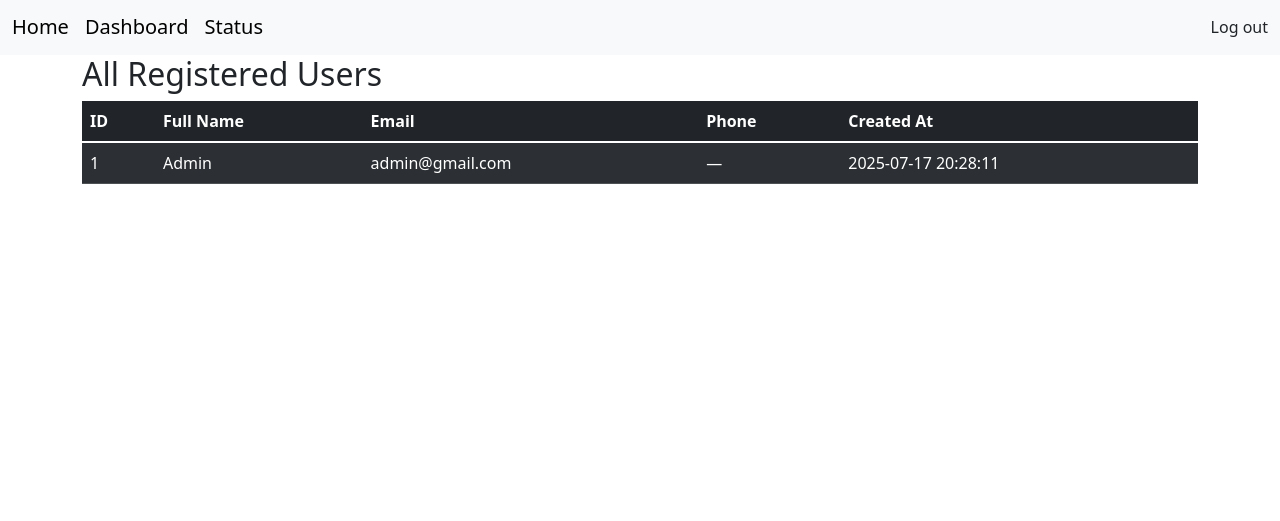
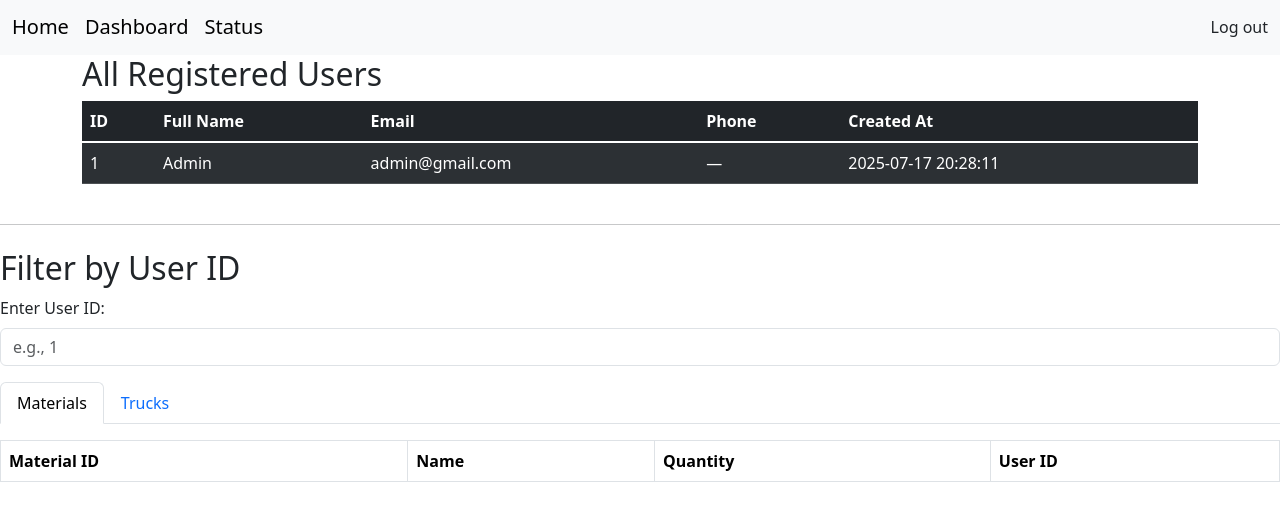
Before and after one commit to Niharipriya/Vahana_mitra.github.io, a Flask app: page /admin in a window 1280 px wide. Shown: the part 1-522 px from the top of the page. Run offline with Flask 3, Linux system fonts and the light colour scheme; the first user in the database is signed in; data comes from the database, SQL or seed files in the repository; lists and menus that the app fills with data are empty; some libraries are stand-ins or nearby versions.

Commit message:
added user search admin

```diff
--- a/templates/admin.html
+++ b/templates/admin.html
@@ -31,4 +31,85 @@
             </tbody>
         </table>
     </div>
+
+    <hr class="my-4">
+<h2>Filter by User ID</h2>
+<div class="mb-3">
+    <label for="userIdInput" class="form-label">Enter User ID:</label>
+    <input type="number" class="form-control" id="userIdInput" placeholder="e.g., 1">
+</div>
+
+<ul class="nav nav-tabs" id="dataTab" role="tablist">
+    <li class="nav-item" role="presentation">
+        <button class="nav-link active" id="materials-tab" data-bs-toggle="tab" data-bs-target="#materials" type="button" role="tab">Materials</button>
+    </li>
+    <li class="nav-item" role="presentation">
+        <button class="nav-link" id="trucks-tab" data-bs-toggle="tab" data-bs-target="#trucks" type="button" role="tab">Trucks</button>
+    </li>
+</ul>
+
+<div class="tab-content py-3">
+    <div class="tab-pane fade show active" id="materials" role="tabpanel">
+        <table class="table table-bordered table-striped">
+            <thead>
+                <tr>
+                    <th>Material ID</th>
+                    <th>Name</th>
+                    <th>Quantity</th>
+                    <th>User ID</th>
+                </tr>
+            </thead>
+            <tbody id="materialsBody">
+                {% for mat in materials %}
+                <tr data-user-id="{{ mat.user_id }}">
+                    <td>{{ mat.truck_type }}</td>
+                    <td>{{ mat.material_type }}</td>
+                    <td>{{ mat.estimated_weight }}</td>
+                    <td>{{ mat.user_id }}</td>
+                </tr>
+                {% endfor %}
+            </tbody>
+        </table>
+    </div>
+
+    <div class="tab-pane fade" id="trucks" role="tabpanel">
+        <table class="table table-bordered table-striped">
+            <thead>
+                <tr>
+                    <th>Truck ID</th>
+                    <th>Model</th>
+                    <th>Capacity</th>
+                    <th>User ID</th>
+                </tr>
+            </thead>
+            <tbody id="trucksBody">
+                {% for truck in trucks %}
+                <tr data-user-id="{{ truck.user_id }}">
+                    <td>{{ truck.registration_number }}</td>
+                    <td>{{ truck.type }}</td>
+                    <td>{{ truck.capacity }}</td>
+                    <td>{{ truck.user_id }}</td>
+                </tr>
+                {% endfor %}
+            </tbody>
+        </table>
+    </div>
+</div>
+
+<script>
+    function filterByUserId() {
+        const userId = document.getElementById("userIdInput").value;
+        ['materialsBody', 'trucksBody'].forEach(id => {
+            document.querySelectorAll(`#${id} tr`).forEach(row => {
+                if (!userId || row.getAttribute('data-user-id') === userId) {
+                    row.style.display = '';
+                } else {
+                    row.style.display = 'none';
+                }
+            });
+        });
+    }
+
+    document.getElementById("userIdInput").addEventListener("input", filterByUserId);
+</script>
 {% endblock body %}
```
Also changed, not shown: dev.db.
